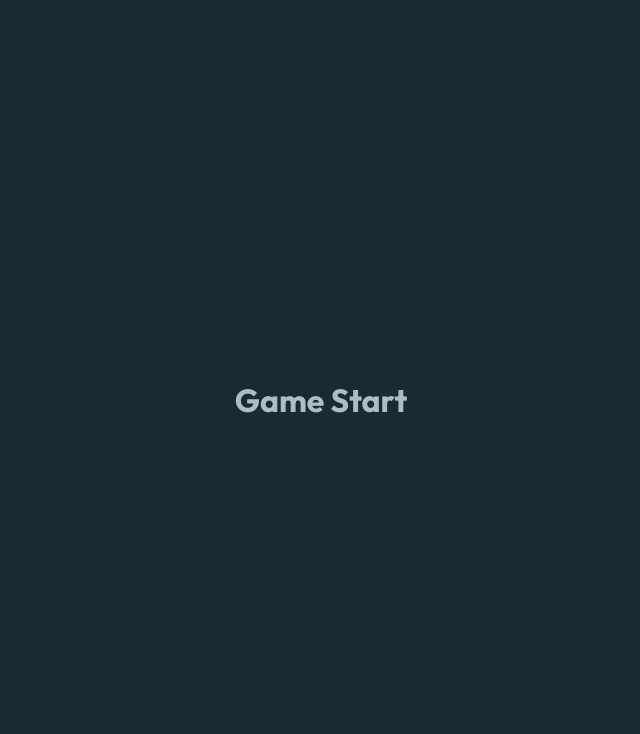
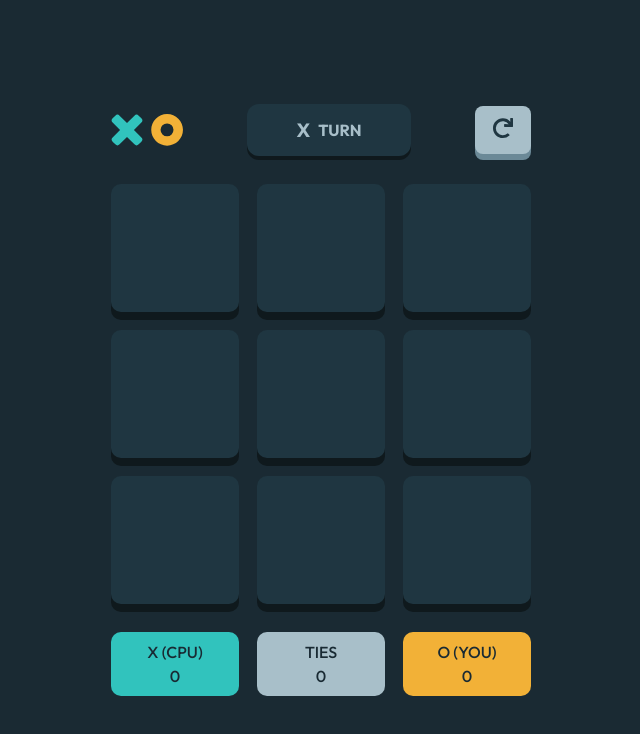
Before and after one commit to Tauseef-Hilal/Tic-Tac-Toe, a Next.js app: page / in a window 1280 px wide. Both pictures are taken after a click on the button "NEW GAME (VS PLAYER)". Shown: the top 734 px of the page, without its empty margins (319-959 px from the left). Built offline with nearby package versions, Linux system fonts and the light colour scheme.

Commit message:
Add Game UI

```diff
--- a/src/components/game/game.module.css
+++ b/src/components/game/game.module.css
@@ -0,0 +1,129 @@
+.game {
+  width: 420px;
+  display: flex;
+  flex-direction: column;
+  gap: 28px;
+}
+
+.gameTop {
+  display: flex;
+  align-items: center;
+  justify-content: space-between;
+  gap: 64px;
+}
+
+.gameLogo {
+  display: flex;
+  align-items: center;
+}
+
+.gameTurn {
+  flex: 2;
+  display: flex;
+  align-items: center;
+  justify-content: center;
+  gap: 8px;
+  background-color: var(--player-picker-bg);
+  padding: 14px;
+  border-radius: 12px;
+  font-weight: bold;
+  box-shadow: 0 4px 0 var(--board-btn-shadow-color);
+}
+
+.currentPlayer {
+  font-size: 1.2em;
+}
+
+.restartBtn {
+  border-radius: 8px;
+  padding: 12px 18px;
+  box-shadow: 0 4px 0 var(--btn-gray-shadow-color);
+}
+
+.gameBoard {
+  display: grid;
+  grid-template-columns: repeat(3, 1fr);
+  gap: 18px;
+}
+
+.cell {
+  padding: 18px;
+  aspect-ratio: 1;
+  border-radius: 10px;
+  background-color: var(--player-picker-bg);
+  box-shadow: 0 8px 0px var(--board-btn-shadow-color);
+  background-position: center;
+  background-repeat: no-repeat;
+  transition: box-shadow 0.3s cubic-bezier(0.23, 1, 0.32, 1),
+    transform 0.3s cubic-bezier(0.23, 1, 0.32, 1),
+    background-size 0.3s cubic-bezier(0.23, 1, 0.32, 1);
+}
+
+.cell:not(.marked):hover {
+  transform: translate3d(0, 3px, 0);
+  box-shadow: 0 6px 0 var(--board-btn-shadow-color);
+}
+
+.cell.winning.markX {
+  background-color: var(--btn-color-green);
+  background-image: url("/images/icon-x-dark.svg");
+}
+
+.cell.winning.markO {
+  background-color: var(--btn-color-gold);
+  background-image: url("/images/icon-o-dark.svg");
+}
+
+.cell.marked {
+  cursor: not-allowed;
+}
+
+.cell.outlineX {
+  background-image: url("/images/icon-x-outline.svg");
+}
+
+.cell.outlineO {
+  background-image: url("/images/icon-o-outline.svg");
+}
+
+.cell.markX {
+  box-shadow: 0 3px 0 var(--board-btn-shadow-color);
+  background-image: url(/images/icon-x.svg);
+}
+
+.cell.markO {
+  box-shadow: 0 3px 0 var(--board-btn-shadow-color);
+  background-image: url(/images/icon-o.svg);
+}
+
+.gameBottom {
+  display: flex;
+  justify-content: space-between;
+  gap: 18px;
+}
+
+.gameBottom > div {
+  font-size: 1em;
+  display: flex;
+  border-radius: 10px;
+  flex-direction: column;
+  align-items: center;
+  padding: 10px 16px;
+  gap: 4px;
+  flex: 1;
+  background-color: var(--btn-color-green);
+  color: var(--text-color-dark);
+}
+
+.gameBottom > div:nth-child(2) {
+  background-color: var(--btn-color-gray);
+}
+
+.gameBottom > div:nth-child(3) {
+  background-color: var(--btn-color-gold);
+}
+
+.gameBottom .score {
+  font-weight: bold;
+  font-size: 1.5em;
+}
--- a/src/components/game/game.tsx
+++ b/src/components/game/game.tsx
@@ -0,0 +1,51 @@
+import styles from "@/components/game/game.module.css";
+
+export default function Game() {
+  return (
+    <>
+      <div className={styles.game}>
+        <section className={styles.gameTop}>
+          <div className={styles.gameLogo}>
+            <img src="images/logo.svg" alt="Logo" />
+          </div>
+          <div className={styles.gameTurn}>
+            <span className={styles.currentPlayer}>X</span> TURN
+          </div>
+          <button
+            type="button"
+            className={`${styles.restartBtn} push-button gray`}
+          >
+            <img src="images/icon-restart.svg" alt="Restart" />
+          </button>
+        </section>
+
+        <section className={styles.gameBoard}>
+          <button type="button" className={styles.cell}></button>
+          <button type="button" className={styles.cell}></button>
+          <button type="button" className={styles.cell}></button>
+          <button type="button" className={styles.cell}></button>
+          <button type="button" className={styles.cell}></button>
+          <button type="button" className={styles.cell}></button>
+          <button type="button" className={styles.cell}></button>
+          <button type="button" className={styles.cell}></button>
+          <button type="button" className={styles.cell}></button>
+        </section>
+
+        <section className={styles.gameBottom}>
+          <div className="player-x-score">
+            <span className="score-label">X (CPU)</span>
+            <span className="score">0</span>
+          </div>
+          <div className="ties">
+            <span className="score-label">TIES</span>
+            <span className="score">0</span>
+          </div>
+          <div className="player-o-score">
+            <span className="score-label">O (YOU)</span>
+            <span className="score">0</span>
+          </div>
+        </section>
+      </div>
+    </>
+  );
+}
--- a/src/pages/index.tsx
+++ b/src/pages/index.tsx
@@ -2,6 +2,7 @@ import Head from "next/head";
 import Menu from "@/components/menu/menu";
 import { GameMode } from "@/lib/abc";
 import { useState } from "react";
+import Game from "@/components/game/game";
 
 export default function Home() {
   const [home, setHome] = useState(true);
@@ -19,7 +20,7 @@ export default function Home() {
         <link rel="icon" href="/favicon.ico" />
       </Head>
       <main>
-        {home ? <Menu onStart={startGame}></Menu> : <h1>Game Start</h1>}
+        {home ? <Menu onStart={startGame}></Menu> : <Game />}
       </main>
     </>
   );
```
